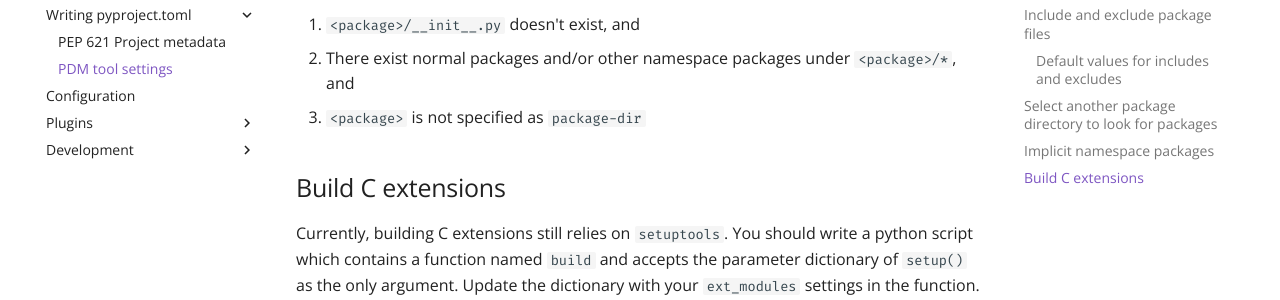
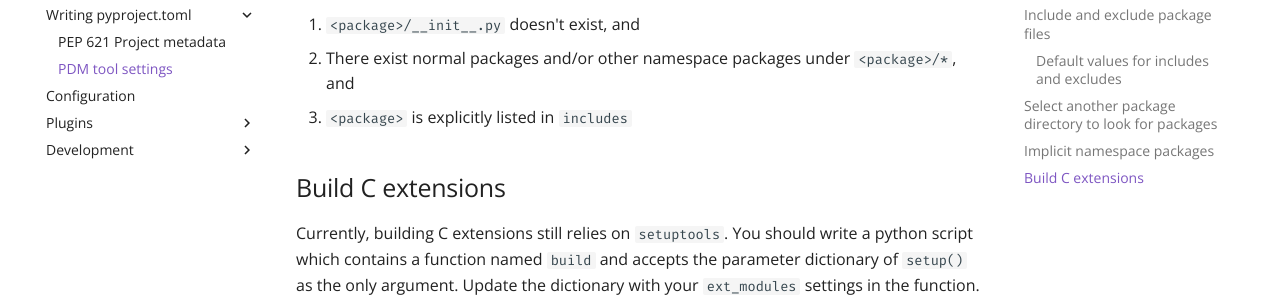
Before and after one commit to ChrisSanderser/pd-ms, an MkDocs documentation site: the page built from docs/docs/pyproject/tool-pdm.md, in a window 1280 px wide and 900 px high, scrolled down 2539 px. Shown: the part 165-465 px from the top of the window. Built offline with MkDocs 1.6.1 and Material for MkDocs 9.7.7, drawn with Linux system fonts in a browser that asks for light colours; comment, search, counter and statistics services are not loaded.

Commit message:
docs: Improve namespace packages detection instructions

```diff
--- a/docs/docs/pyproject/tool-pdm.md
+++ b/docs/docs/pyproject/tool-pdm.md
@@ -108,7 +108,7 @@ As specified in [PEP 420](https://www.python.org/dev/peps/pep-0420), a directory
 
 1. `<package>/__init__.py` doesn't exist, and
 2. There exist normal packages and/or other namespace packages under `<package>/*`, and
-3. `<package>` is not specified as `package-dir`
+3. `<package>` is explicitly listed in `includes`
 
 ## Build C extensions
 
```
